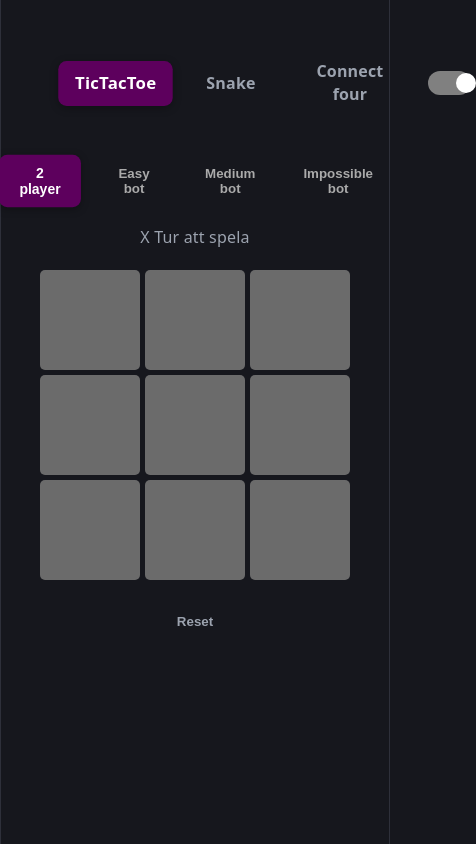
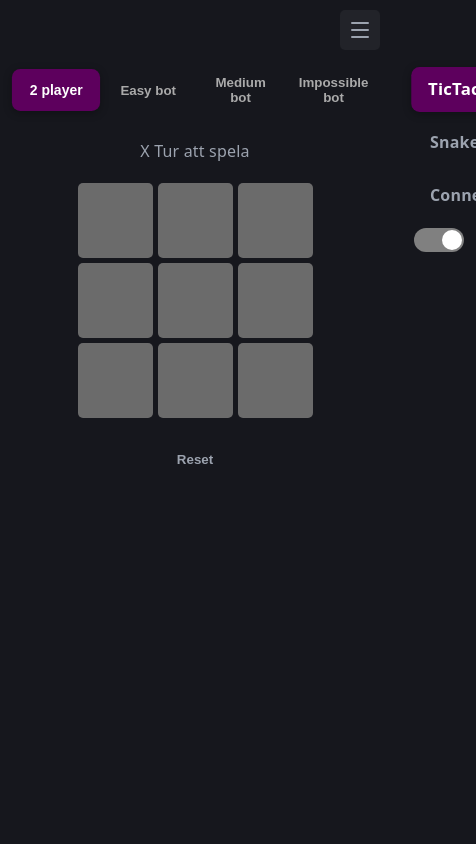
Before and after one commit to GustavM01/Games, a React (Vite) app: page /#/ in a window 390 px wide. Shown: the whole page, 476 px wide, since content can reach past the window. Built offline with nearby package versions, Linux system fonts and the light colour scheme.

Commit message:
TicTacToe mobile version and mobile menu

```diff
--- a/package.json
+++ b/package.json
@@ -12,6 +12,7 @@
     "deploy": "gh-pages -d dist"
   },
   "dependencies": {
+    "lucide-react": "^1.48.0",
     "react": "^19.2.4",
     "react-dom": "^19.2.4",
     "react-router-dom": "^7.14.0"
--- a/src/App.css
+++ b/src/App.css
@@ -163,6 +163,7 @@
   justify-content: center;
   align-items: center;
   gap: 20px;
+  overflow: hidden;
 }
 
 .board {
@@ -219,3 +220,36 @@
   background: var(--bg-hover);
   color: var(--text-hover);
 }
+
+/* Mobile */
+
+@media (max-width: 480px) {
+  .board {
+    max-width: 80%;
+    display: grid;
+    justify-content: center;
+    grid-template-columns: repeat(3, 75px);
+    grid-template-rows: repeat(3, 75px);
+    gap: 5px;
+  }
+
+  .game-type-container {
+    display: flex;
+    flex-direction: row;
+    gap: 0.5rem;
+    width: fit-content;
+    margin: 10px;
+  }
+
+  .game-type-btn {
+    flex: 1;
+    padding: 5px 8px;
+    border: none;
+    border-radius: 8px;
+    background: transparent;
+    color: #aaa;
+    font-weight: 600;
+    cursor: pointer;
+    transition: all 0.2s ease;
+  }
+}
--- a/src/components/Menu.css
+++ b/src/components/Menu.css
@@ -1,9 +1,9 @@
 .navbar {
-  margin: 50px auto 40px;
   display: flex;
   justify-content: center;
   align-items: center;
   gap: 20px;
+  margin: 50px auto 40px;
 }
 
 .navbar-item {
@@ -44,3 +44,57 @@
     transform 0.3s,
     background 0.3s;
 }
+
+.mobile-menu {
+  display: none;
+  justify-content: space-between;
+}
+
+.mobile-navbar.open {
+  transform: translateX(0);
+}
+
+@media (max-width: 480px) {
+  .mobile-navbar {
+    position: fixed;
+    inset: 0;
+    z-index: 100;
+    flex-direction: column;
+    justify-content: flex-start;
+    align-items: flex-start;
+    gap: 10px;
+    padding: 0.5rem 1.5rem;
+    background: var(--bg);
+    transform: translateX(100%);
+    transition: transform 0.25s ease-out;
+  }
+
+  .mobile-navbar.open {
+    transform: translateX(0);
+  }
+
+  .mobile-menu {
+    display: flex;
+    margin: 10px;
+  }
+
+  .mobile-menu-left {
+    display: flex;
+  }
+
+  .menu-btn {
+    display: flex;
+    z-index: 200;
+    width: 2.5rem;
+    align-items: center;
+    justify-content: center;
+    aspect-ratio: 1/1;
+    background: var(--bg-hover);
+    border: none;
+    border-radius: 5px;
+  }
+
+  .menu-btn svg {
+    color: var(--text);
+  }
+}
--- a/src/components/Menu.jsx
+++ b/src/components/Menu.jsx
@@ -1,11 +1,17 @@
 import React, { useEffect, useState } from "react";
 import { Link, Outlet, useLocation } from "react-router-dom";
 import "./Menu.css";
+import { MenuIcon, X } from "lucide-react";
 
 function Menu() {
   const location = useLocation();
 
   const [theme, setTheme] = useState(localStorage.getItem("theme") || "dark");
+  const [isOpen, setIsOpen] = useState(false);
+
+  useEffect(() => {
+    setIsOpen(false);
+  }, [location]);
 
   function changeTheme() {
     setTheme((prev) => (prev === "dark" ? "light" : "dark"));
@@ -18,19 +24,15 @@ function Menu() {
 
   return (
     <>
-      {/* <h1>Menu</h1> */}
-      <nav className="navbar">
+      <div className="mobile-menu">
+        <div className="mobile-menu-left" />
+        <button className="menu-btn" onClick={() => setIsOpen((prev) => !prev)}>
+          {!isOpen ? <MenuIcon /> : <X />}
+        </button>
+      </div>
+
+      <nav className={`navbar mobile-navbar ${isOpen ? "open" : ""}`}>
         <div style={{ width: "50px" }} />
-        {/* <Link
-            className={
-              location.pathname === "/"
-                ? "navbar-item btn active"
-                : "navbar-item btn"
-            }
-            to="/"
-          >
-            Home
-          </Link> */}
         <Link
           className={
             location.pathname === "/"
--- a/src/index.css
+++ b/src/index.css
@@ -83,7 +83,6 @@ body {
   max-width: 100%;
   margin: 0 auto;
   text-align: center;
-  border-inline: 1px solid var(--border);
   min-height: 100svh;
   display: flex;
   flex-direction: column;
```
Also changed, not shown: 1 other file (tests, documents, lock files or other folders).
